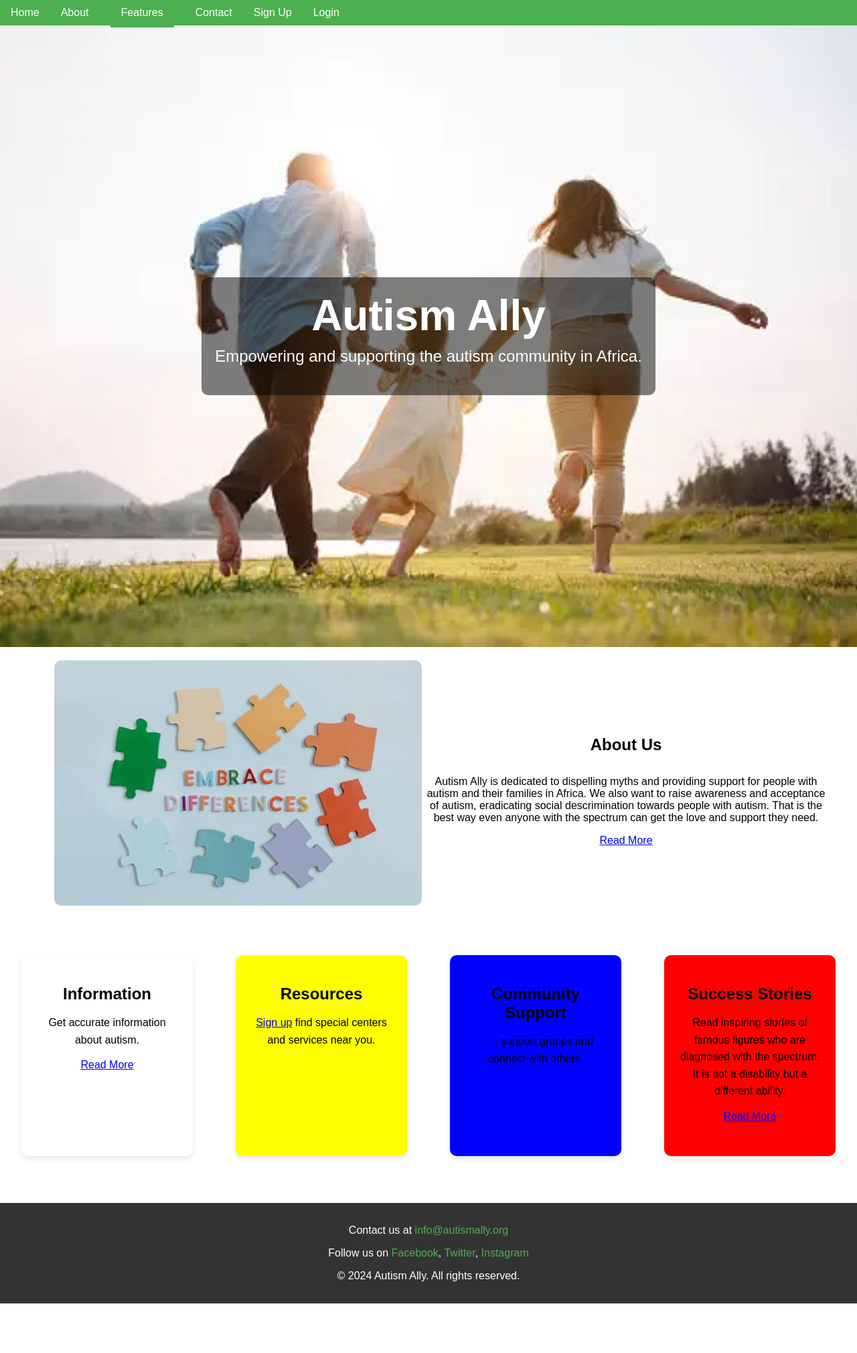
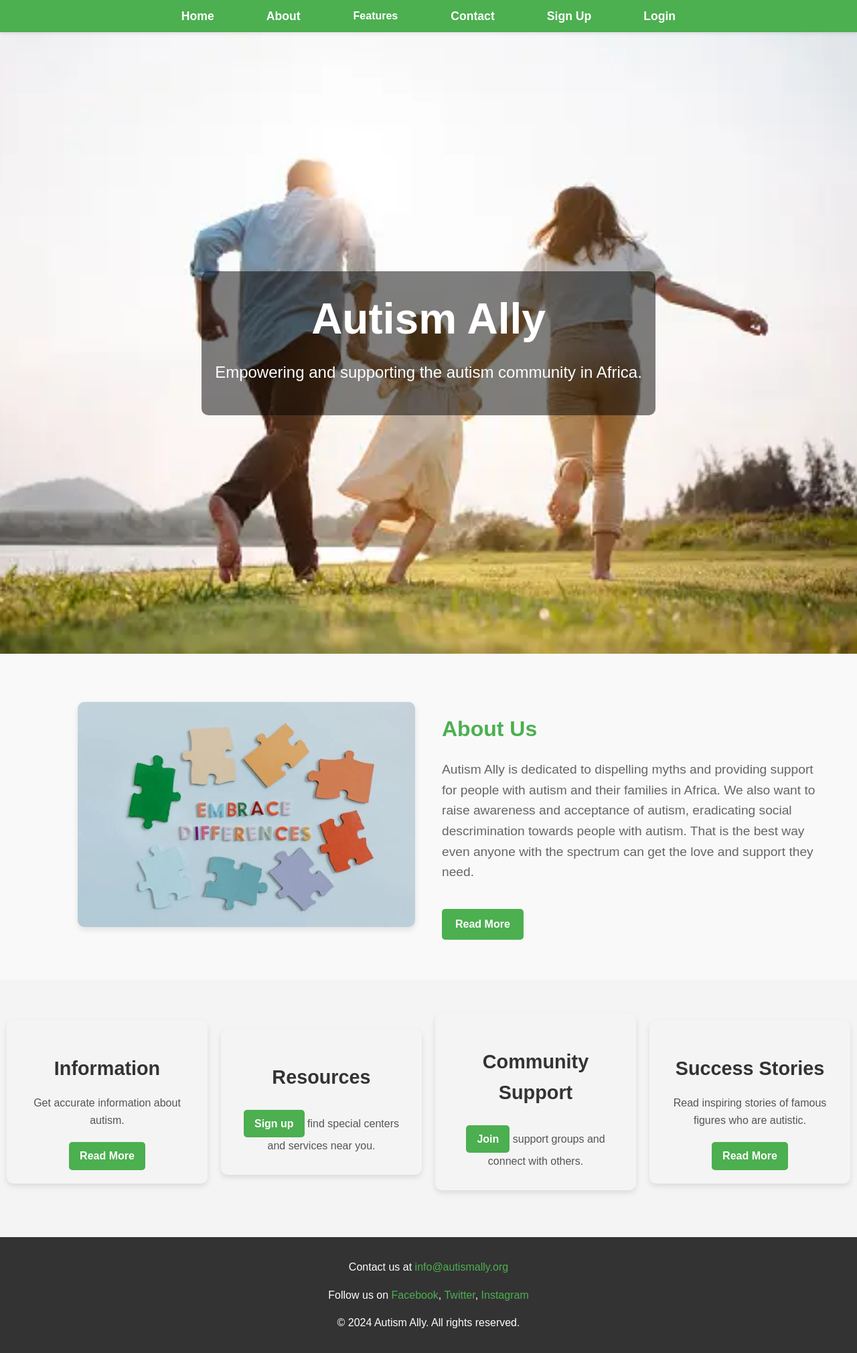
Before and after one commit to lisacharuma/autism-ally, a Flask app: page / in a window 1280 px wide. Shown: the whole page at 67% size. Before the commit the page ends 1946 px from the top, so only its background shows below. Run offline with Flask 3, Linux system fonts and the light colour scheme.

Commit message:
Added more styles

```diff
--- a/static/css/about.css
+++ b/static/css/about.css
@@ -10,7 +10,7 @@
 }
 
 header {
-    background-color: #4c9b9f;
+    background-color: #4CAF50;
     padding: 10px 20px;
 }
 
@@ -45,7 +45,7 @@
 
 h1 {
     text-align: center;
-    color: #2f6b6f;
+    color: #4CAF50;
     margin-bottom: 40px;
 }
 
@@ -96,7 +96,7 @@
 }
 
 h2 {
-    color: #4c9b9f;
+    color: #4CAF50;
     margin-bottom: 10px;
 }
 
--- a/static/css/styles.css
+++ b/static/css/styles.css
@@ -1,15 +1,26 @@
+/* Global Styles */
 body {
-	font-family: Arial, sans-serif;
+    font-family: 'Arial', sans-serif;
+    line-height: 1.6;
+    background-color: #f9f9f9;
     margin: 0;
     padding: 0;
 }
 
+/* Header and Navigation Styles */
 header {
     position: sticky;
     top: 0;
-    background-color: #4CAF50;
-    padding: 10px 0;
+    background-color:  #4CAF50; /* Green background */
+    padding: 10px 20px;
     z-index: 1000;
+    box-shadow: 0 2px 5px rgba(0, 0, 0, 0.1); /* Add a subtle shadow for depth */
+}
+
+nav {
+    display: flex;
+    justify-content: center;
+    align-items: center;
 }
 
 nav ul {
@@ -17,15 +28,33 @@
     padding: 0;
     margin: 0;
     display: flex;
+    justify-content: center;
+    align-items: center;
 }
 
 nav ul li {
-	margin: 0 1rem;
+    margin: 0 1.5rem;
+    position: relative; /* For dropdown positioning */
 }
 
 nav ul li a {
     color: white;
     text-decoration: none;
+    font-weight: bold;
+    font-size: 1.1rem; /* Larger text */
+    padding: 10px 15px; /* Add padding for larger clickable area */
+    transition: color 0.3s;
+}
+
+nav ul li a:hover {
+    color: #e0e0e0; /* Slightly lighter color on hover */
+    background-color: rgba(255, 255, 255, 0.1); /* Add background on hover */
+    border-radius: 5px; /* Rounded corners on hover */
+}
+
+/* Dropdown Styles */
+nav ul li.dropdown {
+    cursor: pointer;
 }
 
 /* Hero section styling */
@@ -64,31 +93,69 @@
 #about {
     display: flex;
     align-items: center;
-    padding: 20px;
+    padding: 60px 20px; /* Add more padding for better spacing */
+    background-color: #f9f9f9; /* Light background color for contrast */
 }
 
 .about-content {
     display: flex;
     align-items: center;
     justify-content: space-between;
+    max-width: 1200px; /* Limit the width for better readability */
+    margin: 0 auto; /* Center the content */
+    flex-wrap: wrap; /* Allow content to wrap on smaller screens */
 }
 
 .about-content .text {
     flex: 1;
     padding-right: 20px;
+    padding-left: 20px;
+    text-align: left;
+}
+
+.about-content .text h2 {
+    font-size: 2rem;
+    margin-bottom: 20px;
+    color: #4CAF50; /* Darker text color for better readability */
+}
+
+.about-content .text p {
+    font-size: 1.2rem;
+    line-height: 1.6;
+    color: #666; /* Slightly darker than light gray */
+}
+
+.about-content .text a {
+    display: inline-block;
+    margin-top: 20px;
+    padding: 10px 20px;
+    background-color: #4CAF50; /* Consistent with header color */
+    color: white;
+    text-decoration: none;
+    font-weight: bold;
+    border-radius: 5px;
+    transition: background-color 0.3s ease;
+}
+
+.about-content .text a:hover {
+    background-color: #45a049; /* Slightly darker green on hover */
 }
 
 .about-content .image {
     flex: 1;
     text-align: right;
+    padding-left: 20px;
+    padding-right: 20px;
 }
 
 .about-content .image img {
     max-width: 100%;
     height: auto;
     border-radius: 10px;
+    box-shadow: 0 4px 8px rgba(0, 0, 0, 0.1); /* Add subtle shadow for depth */
 }
 
+/* General section styles */
 section {
     padding: 4rem 2rem;
     text-align: center;
@@ -98,6 +165,22 @@
     margin-bottom: 2rem;
 }
 
+@media (max-width: 768px) {
+    .about-content {
+        flex-direction: column;
+        text-align: center;
+    }
+
+    .about-content .text, .about-content .image {
+        padding: 0;
+    }
+
+    .about-content .text {
+        order: 2; /* Place text below the image on smaller screens */
+        margin-top: 20px;
+    }
+}
+
 /* Features Section */
 #features {
     display: flex;
@@ -105,16 +188,22 @@
     align-items: center;
     flex-wrap: wrap;
     padding: 50px 0;
+    background-color: #f4f4f4; /* Light background color */
 }
 
 .feature {
-    width: 20%;
-    height: 300px;
+    width: calc(25% - 20px); /* Adjust width for responsive design */
     margin-bottom: 20px;
     position: relative;
     overflow: hidden;
     border-radius: 10px;
     box-shadow: 0 4px 8px rgba(0, 0, 0, 0.1);
+    transition: transform 0.3s ease, box-shadow 0.3s ease; /* Animation for hover effect */
+}
+
+.feature:hover {
+    transform: translateY(-10px); /* Lift effect on hover */
+    box-shadow: 0 6px 12px rgba(0, 0, 0, 0.2);
 }
 
 .feature .feature-background {
@@ -126,45 +215,77 @@
     top: 0;
     left: 0;
     z-index: -1;
+    transition: opacity 0.3s ease; /* Smooth transition for background */
+}
+
+.feature:hover .feature-background {
+    opacity: 0.8; /* Slightly dim the background on hover */
 }
 
 .feature#info .feature-background {
-    background-color: white;
+    background-color: #e0f7fa; /* Soft cyan for Information */
 }
 
 .feature#resources .feature-background {
-    background-color: yellow;
+    background-color: #ffecb3; /* Light yellow for Resources */
 }
 
 .feature#community .feature-background {
-    background-color: blue;
+    background-color: #d1c4e9; /* Lavender for Community Support */
 }
 
 .feature#stories .feature-background {
-    background-color: red;
+    background-color: #ffccbc; /* Light coral for Success Stories */
 }
 
 .feature .feature-content {
     padding: 20px;
-    color: black;
+    color: #333; /* Dark text for better contrast */
     position: relative;
     z-index: 1;
+    text-align: center; /* Center-align text for uniformity */
 }
 
 .feature h3 {
-    font-size: 24px;
+    font-size: 1.8rem;
     margin-bottom: 10px;
+    color: #333; /* Ensure headings are dark for readability */
 }
 
 .feature p {
-    font-size: 16px;
+    font-size: 1rem;
     line-height: 1.6;
+    margin-bottom: 10px;
+    color: #555; /* Softer color for paragraph text */
 }
 
-.stories-grid {
-	display: grid;
-	grid-template-columns: repeat(auto-fit, minmax(250px, 1fr));
-	gap: 2rem;
+.feature a {
+    display: inline-block;
+    margin-top: 10px;
+    padding: 8px 16px;
+    background-color: #4CAF50; /* Consistent green button color */
+    color: white;
+    text-decoration: none;
+    font-weight: bold;
+    border-radius: 5px;
+    transition: background-color 0.3s ease;
+}
+
+.feature a:hover {
+    background-color: #45a049; /* Darker green on hover */
+}
+
+@media (max-width: 768px) {
+    .feature {
+        width: calc(50% - 20px); /* Adjust width for smaller screens */
+    }
+}
+
+@media (max-width: 480px) {
+    .feature {
+        width: 100%; /* Full width for mobile */
+        margin-bottom: 20px;
+    }
 }
 
 footer {
--- a/templates/index.html
+++ b/templates/index.html
@@ -78,7 +78,7 @@
         <div class="feature-background"></div>
         <div class="feature-content">
             <h3>Success Stories</h3>
-            <p>Read inspiring stories of famous figures who are diagnosed with the spectrum. It is not a disability but a different ability.</p>
+            <p>Read inspiring stories of famous figures who are autistic.</p>
 			 <a href="{{ url_for('stories') }}">Read More</a>
         </div>
     </div>
```
Lines whose indentation alone changed are shown as unchanged.
